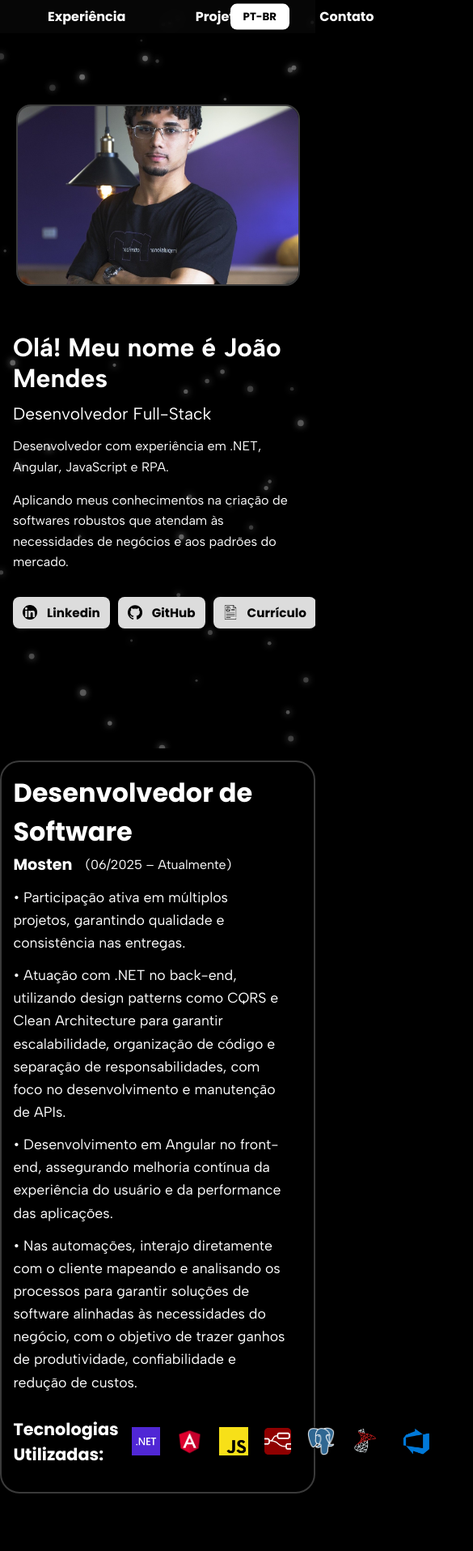
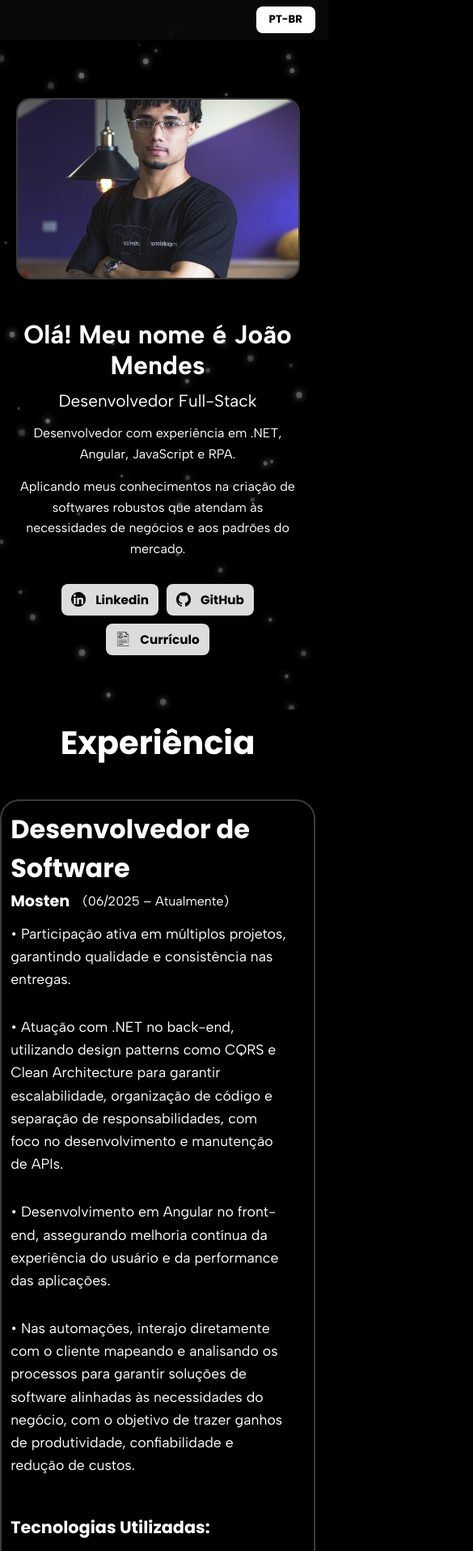
Before and after one commit to joaomendes27/portfolio, an Angular app: page / in a window 390 px wide. Shown: the top 1915 px of the page at 81% size, 585 px wide, since content can reach past the window. Built offline with nearby package versions, Linux system fonts and the light colour scheme.

Commit message:
feat: responsividade mobile

```diff
--- a/src/app/app.scss
+++ b/src/app/app.scss
@@ -5,7 +5,7 @@
   top: 0;
   left: 0;
   width: 100vw;
-  background: rgba(10, 10, 10, 0.6);
+  background: rgba(14, 14, 14, 0.6);
   backdrop-filter: blur(12px);
   -webkit-backdrop-filter: blur(12px);
   padding: 0.5rem 0;
@@ -27,7 +27,7 @@
     color: #fff;
     font-family: $font-poppins;
     font-weight: 700;
-    font-size: 1rem;
+    font-size: 1.1rem;
     text-decoration: none;
     padding: 0.5rem 1.2rem;
     border-radius: 0.5rem;
@@ -58,3 +58,23 @@
     color: $color-black;
   }
 }
+
+@media (max-width: 600px) {
+  .navbar {
+    justify-content: flex-end;
+    padding-right: 1rem;
+  }
+
+  .navbar ul {
+    display: none;
+  }
+
+  .lang-btn {
+    position: static;
+    top: auto;
+    right: auto;
+    transform: none;
+    z-index: 200;
+    display: block;
+  }
+}
--- a/src/app/app.ts
+++ b/src/app/app.ts
@@ -17,10 +17,16 @@ export class App {
   protected readonly title = signal('meu-portfolio');
   lang: 'pt' | 'en' = 'pt';
   texts = TEXTS;
+  menuOpen = false;
 
   constructor(private languageService: LanguageService) {
+    const savedLang = localStorage.getItem('lang');
+    if (savedLang === 'pt' || savedLang === 'en') {
+      this.languageService.setLang(savedLang);
+    }
     this.languageService.lang$.subscribe((lang) => {
       this.lang = lang;
+      localStorage.setItem('lang', lang);
     });
   }
 
@@ -28,4 +34,8 @@ export class App {
     const newLang = this.languageService.getLang() === 'pt' ? 'en' : 'pt';
     this.languageService.setLang(newLang);
   }
+
+  toggleMenu() {
+    this.menuOpen = !this.menuOpen;
+  }
 }
--- a/src/app/components/contact/contact.scss
+++ b/src/app/components/contact/contact.scss
@@ -21,6 +21,12 @@
   display: flex;
   gap: 2rem;
   justify-content: center;
+
+  @media (max-width: 600px) {
+    gap: 1rem;
+    flex-wrap: wrap;
+    justify-content: center;
+  }
 }
 
 .contact-btn {
@@ -47,4 +53,14 @@
     background: #e0e0e0;
     color: #181332;
   }
+  @media (max-width: 600px) {
+    font-size: 0.95rem;
+    padding: 0.5rem 1rem;
+    border-radius: 0.5rem;
+
+    img {
+      width: 2rem; // 20px -> 1.25rem
+      height: 2rem; // 20px -> 1.25rem
+    }
+  }
 }
--- a/src/app/components/experience/experience.scss
+++ b/src/app/components/experience/experience.scss
@@ -141,6 +141,45 @@
 
 @media (max-width: 600px) {
   .experience-container {
-    margin-top: -7rem;
+    margin-top: -1rem;
+    width: 100vw;
+    max-width: 100vw;
+    box-sizing: border-box;
+    overflow-x: hidden;
+  }
+  .experience-info {
+    width: 100vw;
+    max-width: 100vw;
+    box-sizing: border-box;
+    padding: 0.7rem;
+
+    p {
+      margin-bottom: 1.2rem; // aumenta o espaço entre os parágrafos
+    }
+  }
+  .tech-stack {
+    flex-wrap: wrap;
+    font-size: 1.1rem;
+
+    .tech-logos {
+      margin-top: 1rem;
+      flex-wrap: wrap;
+      gap: 0.8rem;
+      margin-left: 0.5rem;
+      width: 100%;
+      max-width: 90%;
+      img {
+        height: 3rem;
+        max-width: 100%;
+      }
+    }
   }
 }
+@media (min-width: 1800px) {
+  .experience-info {
+    max-width: 70%;
+    width: 70%vw;
+    margin-left: auto;
+    margin-right: auto;
+  }
+}
--- a/src/app/components/home/home.scss
+++ b/src/app/components/home/home.scss
@@ -129,6 +129,7 @@
     min-height: 100vh;
     box-sizing: border-box;
     padding: 1rem;
+    margin-bottom: -3rem;
   }
 
   .photo-area {
@@ -148,19 +149,25 @@
     h1 {
       font-size: 2rem;
       text-align: left;
+      text-align: center;
     }
     h2 {
       font-size: 1.3rem;
       text-align: left;
+      text-align: center;
     }
     p {
       font-size: 1rem;
       max-width: 100%;
+      text-align: center;
     }
   }
 
   .social-buttons {
     gap: 10px;
+    flex-wrap: wrap;
+    justify-content: center;
+
     .btn {
       font-size: 0.95rem;
       padding: 8px 12px;
@@ -172,3 +179,41 @@
     }
   }
 }
+@media (min-width: 1800px) {
+  .home-bg-wrapper {
+    width: 100vw;
+    min-height: 100vh;
+    height: 100vh;
+    display: flex;
+    align-items: center;
+    justify-content: center;
+  }
+
+  .home-container {
+    width: 80vw;
+    max-width: 1600px;
+    min-height: 80vh;
+    padding: 64px 80px;
+    gap: 80px;
+    border-radius: 2.5rem;
+    display: flex;
+    align-items: center;
+    justify-content: center;
+  }
+
+  .photo-area img {
+    max-width: 700px;
+    border-radius: 32px;
+  }
+
+  .info-area h1 {
+    font-size: 4rem;
+  }
+  .info-area h2 {
+    font-size: 2.5rem;
+  }
+  .info-area p {
+    font-size: 1.3rem;
+    max-width: 600px;
+  }
+}
--- a/src/app/components/home/home.ts
+++ b/src/app/components/home/home.ts
@@ -41,14 +41,14 @@ export class Home implements AfterViewInit {
     if (!ctx) return;
 
     const resizeCanvas = () => {
-      const wrapper = canvas.parentElement as HTMLElement;
-      if (wrapper) {
-        canvas.width = wrapper.clientWidth;
-        canvas.height = wrapper.clientHeight;
-      }
+      canvas.width = window.innerWidth;
+      canvas.height = window.innerHeight;
     };
 
     resizeCanvas();
+    const resizeObserver = new ResizeObserver(resizeCanvas);
+    resizeObserver.observe(document.body);
+
     window.addEventListener('resize', resizeCanvas);
 
     const PARTICLE_COUNT = 60;
--- a/src/app/components/projects/projects.scss
+++ b/src/app/components/projects/projects.scss
@@ -131,3 +131,32 @@
 .underline {
   text-decoration: underline;
 }
+
+@media (max-width: 700px) {
+  .projects-row {
+    flex-direction: column; // coloca os projetos em coluna
+    gap: 2.5rem;
+    align-items: center;
+    width: 100%;
+  }
+
+  .project-card {
+    width: 100%;
+    max-width: 350px;
+    align-items: center;
+    margin: 0 auto;
+  }
+
+  .project-img-wrapper {
+    width: 100%;
+    height: 200px;
+    margin-bottom: 1rem;
+  }
+
+  .project-info-btn {
+    width: 50%;
+    max-width: 220px;
+    margin: 1rem auto 0 auto;
+    display: block;
+  }
+}
```
Also changed, not shown: src/assets/iconeMenuBurguer.png (added).
